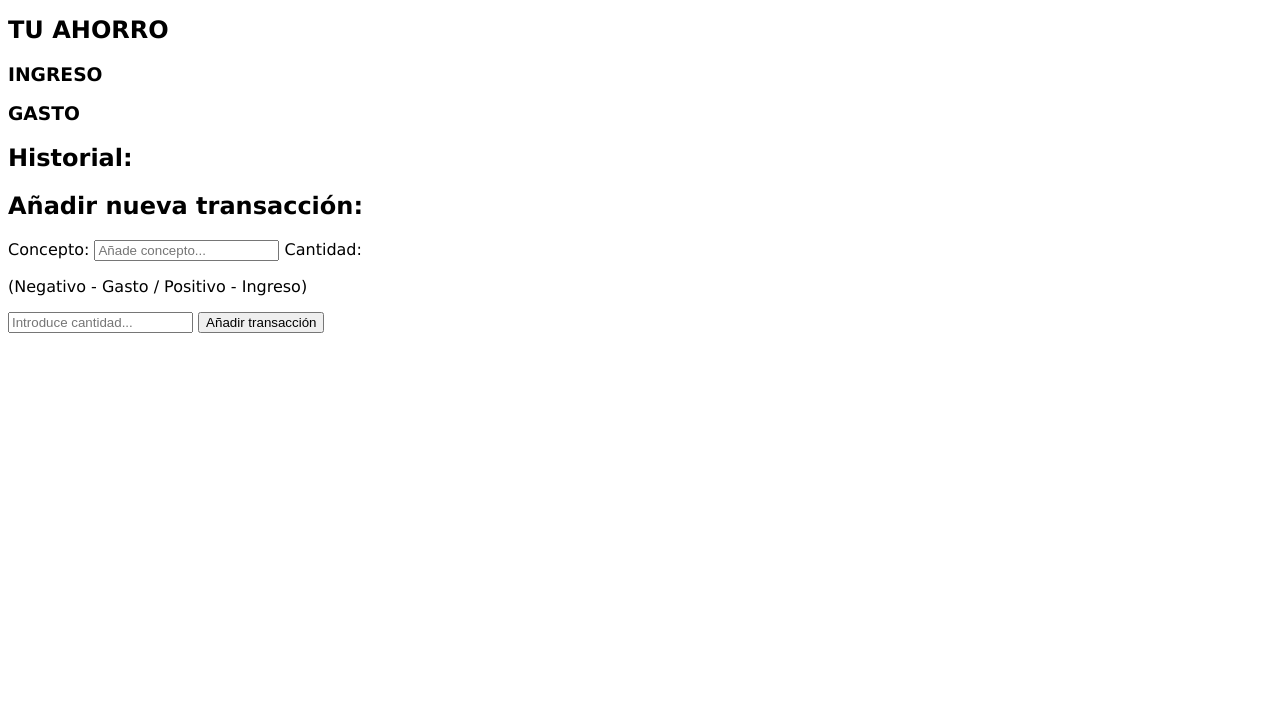
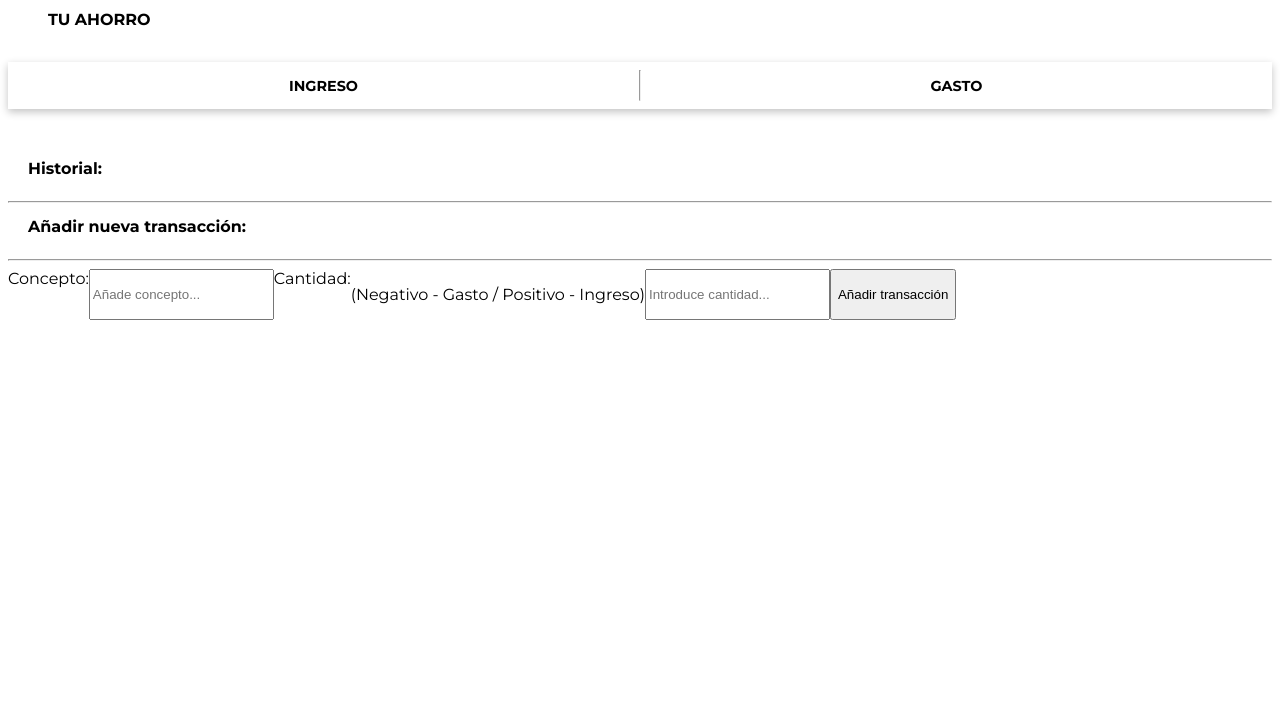
Before and after one commit to claudiahcarril/Keepcoding_JavaScript_Navegador, a plain HTML site: page index.html in a window 1280 px wide. Shown: the part 80-800 px from the top of the page. Drawn offline with Linux system fonts and the light colour scheme.

Commit message:
Modifying CSS file

```diff
--- a/index.html
+++ b/index.html
@@ -10,18 +10,21 @@
 </head>
 <body>
     <h1 class="h1">Control de gastos</h1>
-    <div class="resum">
+    <div class="saving">
         <h2>TU AHORRO</h2>
     </div>
-    <div>
-        <h3>INGRESO</h3>
-        <h3>GASTO</h3>
+    <div class="box-saving">
+        <h3 class="income">INGRESO</h3>
+        <hr>
+        <h3 class="expense">GASTO</h3>
     </div>
     <div>
         <h2>Historial: </h2>
+        <hr>
     </div>
-    <div>
-        <h2>Añadir nueva transacción:</h2>
+    <h2>Añadir nueva transacción:</h2>
+    <hr>
+    <div class="transactions">
         <label for="concept">Concepto:</label>
         <input type="text" placeholder="Añade concepto...">
         <label for="quantity">Cantidad:</label>
--- a/styles/style.css
+++ b/styles/style.css
@@ -1,5 +1,20 @@
+@import url('https://fonts.googleapis.com/css2?family=Montserrat:wght@200;400;700&display=swap');
+
+:root {
+    --primary-color: #fa575a;
+}
+
+
+
 html  {
-    font-family: Verdana, Geneva, Tahoma, sans-serif;
+    font-family: 'Montserrat', sans-serif;
+}
+
+
+body h2 {
+    font-size: 1rem;
+    font-weight: 700;
+    padding: 0 0 10px 20px;
 }
 
 
@@ -7,9 +22,36 @@ html  {
     font-size: 1.2rem;
     text-align: center;
     padding: 20px;
+
 }
 
 
 .saving {
+    padding: 0 0 10px 20px;
+}
 
+
+.box-saving {
+    display: flex;
+    box-shadow: rgba(0, 0, 0, 0.24) 0px 3px 8px;
+    margin-bottom: 50px;
 }
+
+.box-saving h3 {
+    font-size: 0.9rem;
+}
+
+
+.income, .expense {
+    text-align: center;
+    width: 50%;
+    align-items: center;
+}
+
+.transactions {
+    display: flex;
+}
+
+.transactions label {
+    flex-wrap: wrap;
+}
```
